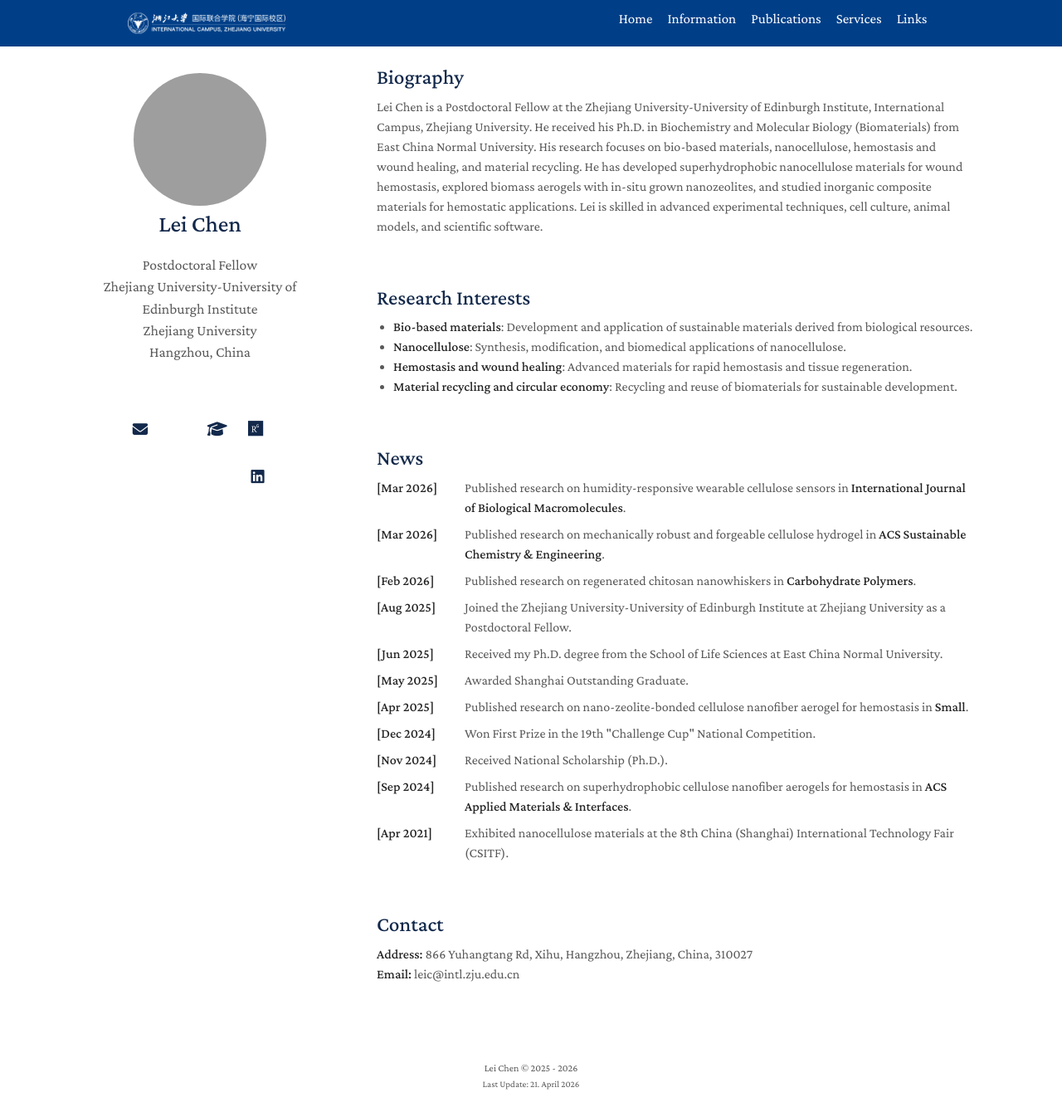
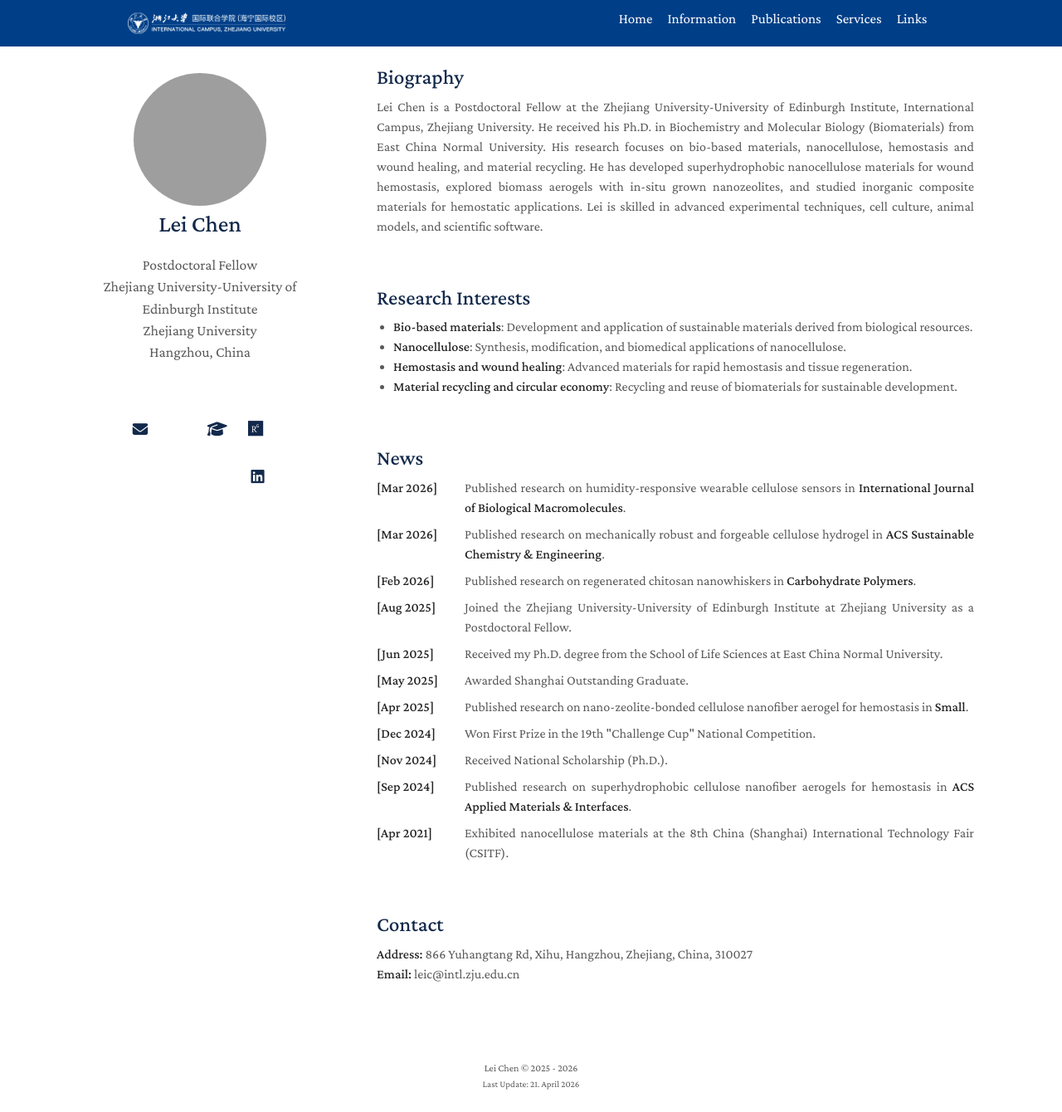
Before and after one commit to alexchanCL/alexchancl.github.io, a Jekyll site: the page built from index.md, in a window 1280 px wide and 1340 px high. Shown: the whole window at 83% size. Built offline with Jekyll 4.4.1, drawn with Linux system fonts in a browser that asks for light colours; a style sheet for code colours, icons or effects is not loaded; grey boxes are pictures that could not be loaded.

Commit message:
Update style.css

```diff
--- a/assets/css/style.css
+++ b/assets/css/style.css
@@ -84,6 +84,14 @@ h1 { font-weight: 500; color: #13294B; margin: 0 0 20px; }
 h2 { color: #13294B; font-weight: 500; margin: 2px 0px 15px; font-size: 157%; }
 
 p, ul, ol, table, pre, dl { margin: 0 0 20px; }
+
+section p,
+section li,
+section dd,
+.news-list .news-content {
+  text-align: justify;
+  text-justify: inter-word;
+}
 
 .news-list {
   margin-left: 0;
```
